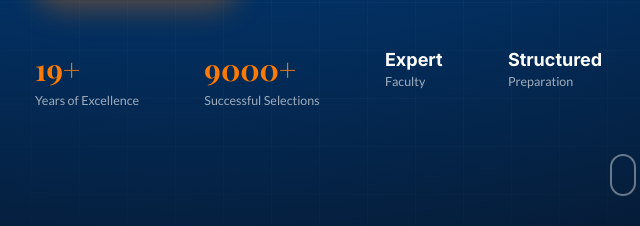
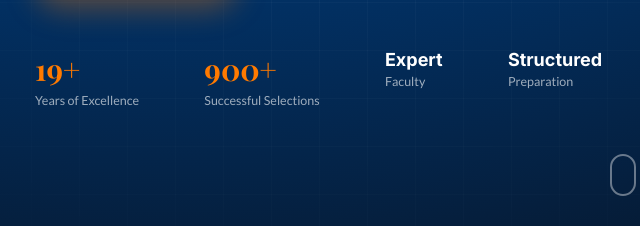
Before and after one commit to apexacademy2002/Apex-academy-, a plain HTML site: page index.html in a window 1280 px wide. Shown: the part 574-800 px from the top of the page, 17-657 px from the left. Drawn offline with nearby package versions, Linux system fonts and the light colour scheme; no server answers.

Commit message:
Update index.html

```diff
--- a/index.html
+++ b/index.html
@@ -98,7 +98,7 @@
           <span class="hero-stat-label">Years of Excellence</span>
         </div>
         <div class="hero-stat">
-          <span class="hero-stat-num">9000+</span>
+          <span class="hero-stat-num">900+</span>
           <span class="hero-stat-label">Successful Selections</span>
         </div>
         <div class="hero-stat">
```
